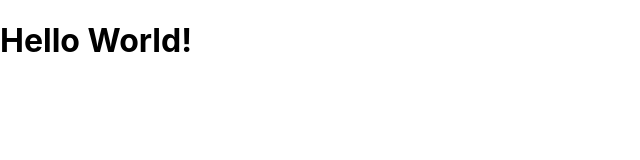
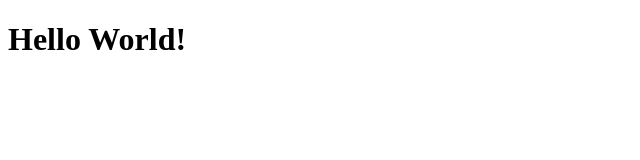
Before and after one commit to t-kusakabe/sample-graphql-ts, a Next.js app: page / in a window 1280 px wide. Shown: the top 160 px of the page, without its empty margins (0-640 px from the left). Built offline with nearby package versions, Linux system fonts and the light colour scheme.

Commit message:
Create apollo client instnace

```diff
--- /dev/null
+++ b/lib/apollo.ts
@@ -0,0 +1,6 @@
+import { ApolloClient, InMemoryCache } from '@apollo/client';
+
+export const apolloClient = new ApolloClient({
+  uri: 'http://localhost:3000/api/graphql',
+  cache: new InMemoryCache()
+});
--- a/pages/_app.tsx
+++ b/pages/_app.tsx
@@ -1,8 +1,14 @@
-import '../styles/globals.css'
 import type { AppProps } from 'next/app'
+import { ApolloProvider } from '@apollo/client';
+
+import { apolloClient } from '../lib/apollo';
 
 function MyApp({ Component, pageProps }: AppProps) {
-  return <Component {...pageProps} />
-}
+  return (
+    <ApolloProvider client={apolloClient}>
+      <Component {...pageProps} />
+    </ApolloProvider>
+  );
+};
 
-export default MyApp
+export default MyApp;
```
